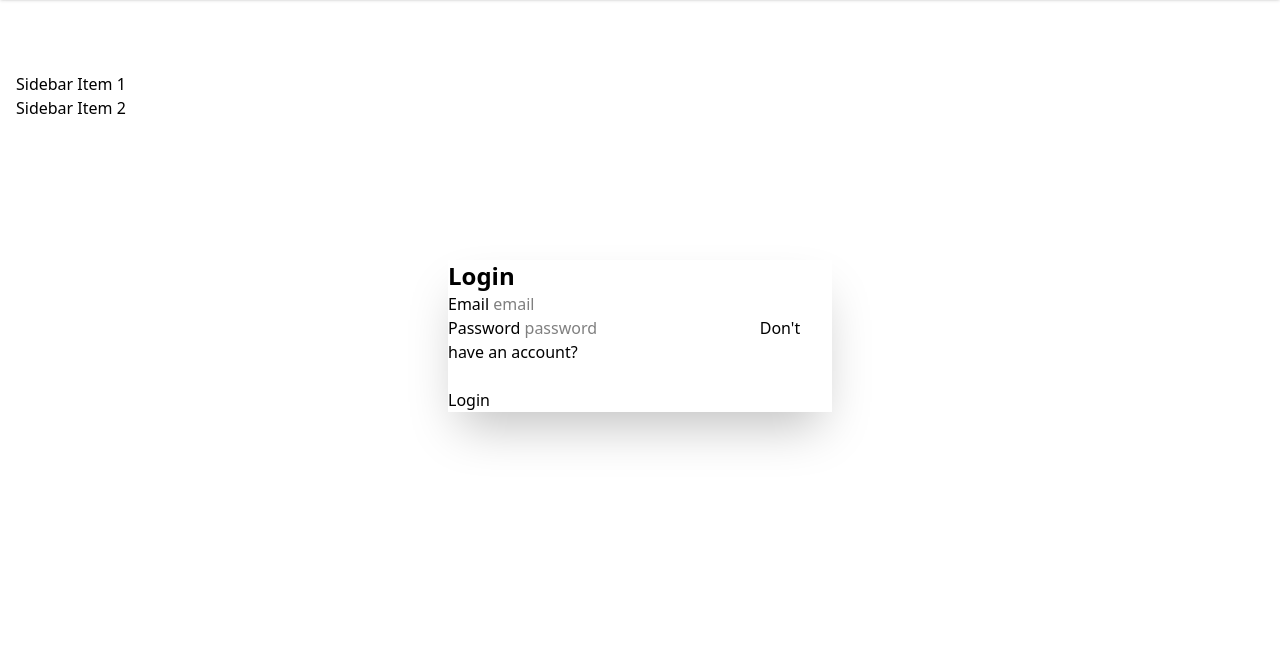
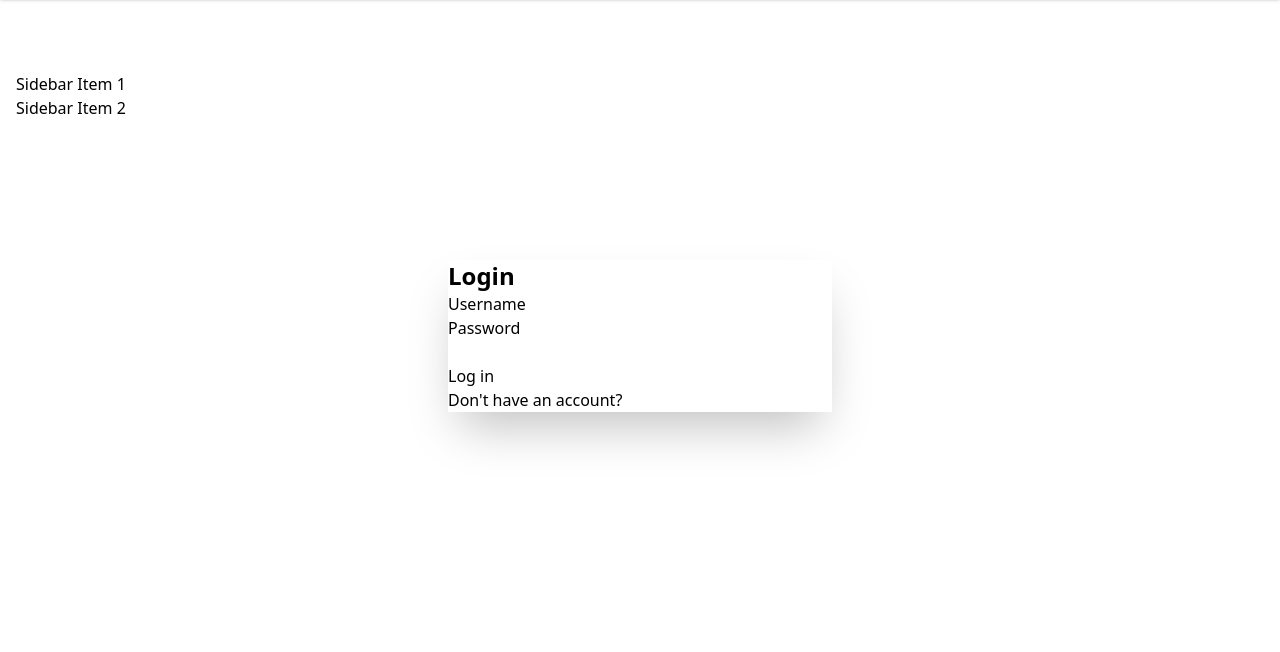
Before and after one commit to KaloyanYanev08/AMA_HackTues11, a Flask app: page /login/ in a window 1280 px wide. Shown: the part 32-684 px from the top of the page. Run offline with Flask 3, Linux system fonts and the light colour scheme; some libraries are stand-ins or nearby versions.

Commit message:
added login functionality with wtforms

```diff
--- /dev/null
+++ b/forms.py
@@ -0,0 +1,8 @@
+from flask_wtf import FlaskForm
+from wtforms import StringField,PasswordField,SubmitField
+from wtforms.validators import DataRequired,Length
+
+class LoginForm(FlaskForm):
+    username=StringField('Username',validators=[DataRequired(),Length(3,20)])
+    password=PasswordField('Password',validators=[DataRequired()])
+    submit=SubmitField('Log in')
--- a/main.py
+++ b/main.py
@@ -5,6 +5,7 @@ from uuid import uuid4 as genuuid
 import re as regex
 import hashlib
 import requests
+from forms import LoginForm
 
 app = Flask(__name__)
 app.secret_key = "TESTING_TESTING_123"
@@ -116,14 +117,15 @@ def register():
 
     return redirect(url_for('log_in'))
 
-@app.route("/log-in/", methods=["GET", "POST"])
-def log_in():
+@app.route("/login/", methods=['GET', 'POST'])
+def login():
+    form=LoginForm()
     if not request.method == "POST":
-        return render_template("login.html", page="Log in")
+        return render_template("login.html", page="Log in",form=form)
 
     try:
-        username = request.form.get('username')
-        password = toHash(request.form.get('password'))
+        username = form.username.data
+        password = toHash(form)
     except:
         return f"""Fields not filled"""
 
@@ -212,9 +214,7 @@ def process_data():
 
     return jsonify(ai_result)
 
-@app.route("/login/", methods=['GET', 'POST'])
-def login():
-    return render_template("login.html", page="login")
+
 
 if __name__ == "__main__":
     app.run(host='0.0.0.0', port=5000, threaded=True, debug=True)
--- a/templates/login.html
+++ b/templates/login.html
@@ -3,26 +3,43 @@
 {% block content %}
 <div class="min-h-sm flex items-center justify-center">
     <div class="card flex-shrink-0 w-full max-w-sm shadow-2xl bg-base-100 mt-15">
-        <form class="card-body" method="POST">
+        <form method="POST" class="card-body">
+            {{ form.hidden_tag() }}
             <span class="text-2xl font-bold text-center">Login</span>
-            <div class="form-control">
-                <label class="label">
-                    <span class="label-text">Email</span>
-                </label>
-                <input type="email" name="email" placeholder="email" class="input input-bordered" required />
+            <fieldset class="form-group">
+                <div class="form-control">
+                    {{ form.username.label(class="label-text") }}
+                    {% if form.username.errors %}
+                        {{ form.username(class="input input-bordered is-invalid") }}
+                        <div class="invalid-feedback">
+                            {% for error in form.username.errors %}
+                                <span>{{ error }}</span>
+                            {% endfor %}
+                        </div>
+                    {% else %}
+                        {{ form.username(class="input input-bordered") }}
+                    {% endif %}
+                </div>
+                <div class="form-control">
+                    {{ form.password.label(class="label-text") }}
+                    {% if form.password.errors %}
+                        {{ form.password(class="input input-bordered is-invalid") }}
+                        <div class="invalid-feedback">
+                            {% for error in form.password.errors %}
+                                <span>{{ error }}</span>
+                            {% endfor %}
+                        </div>
+                    {% else %}
+                        {{ form.password(class="input input-bordered") }}
+                    {% endif %}
+                </div>
+            </fieldset>
+            <div class="form-control mt-6">
+                {{ form.submit(class="btn btn-primary") }}
             </div>
-            <div class="form-control">
-                <label class="label">
-                    <span class="label-text">Password</span>
-                </label>
-                <input type="password" name="password" placeholder="password" class="input input-bordered" required />
-                <label class="label">
-                    <a href="{{ url_for('register') }}" class="label-text-alt link link-hover">Don't have an account?</a>
-                </label>
-            </div>
-            <div class="form-control mt-6">
-                <button class="btn btn-primary">Login</button>
-            </div>
+            <label class="label">
+                <a href="{{ url_for('register') }}" class="label-text-alt link link-hover">Don't have an account?</a>
+            </label>
         </form>
     </div>
 </div>
```
